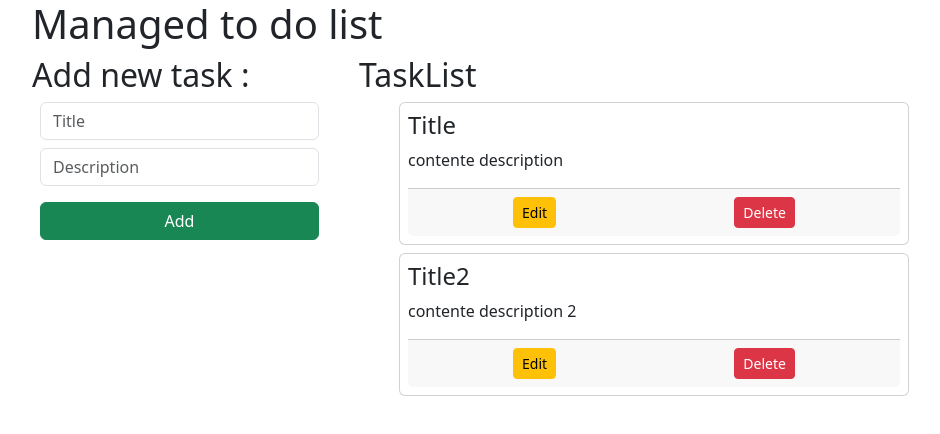
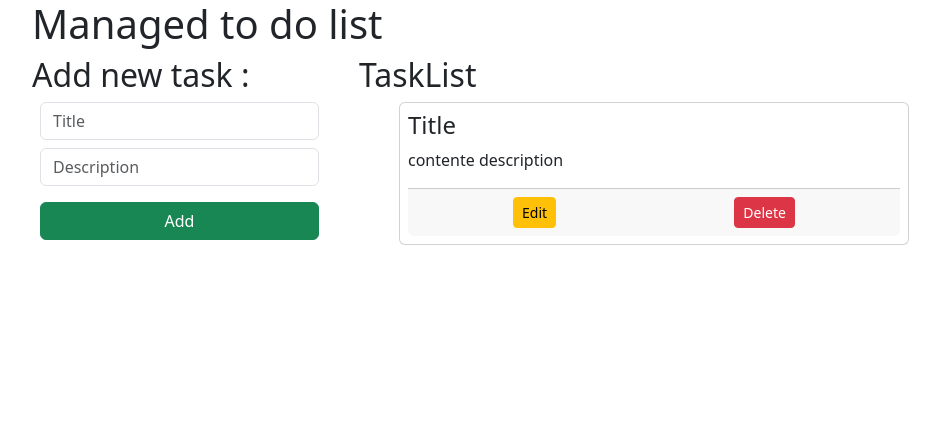
Before and after one commit to Daris02/manage-todo-list, a React (Vite) app: page / in a window 1280 px wide. Shown: the top 434 px of the page, without its empty margins (50-990 px from the left). Built offline with nearby package versions, Linux system fonts and the light colour scheme.

Commit message:
fix: remove mock data

```diff
--- a/src/App.jsx
+++ b/src/App.jsx
@@ -8,12 +8,6 @@ function App() {
       title: "Title",
       description: "contente description",
       isFinish: false,
-    },
-    {
-      id: 2,
-      title: "Title2",
-      description: "contente description 2",
-      isFinish: true,
     },
   ]);
 
```
